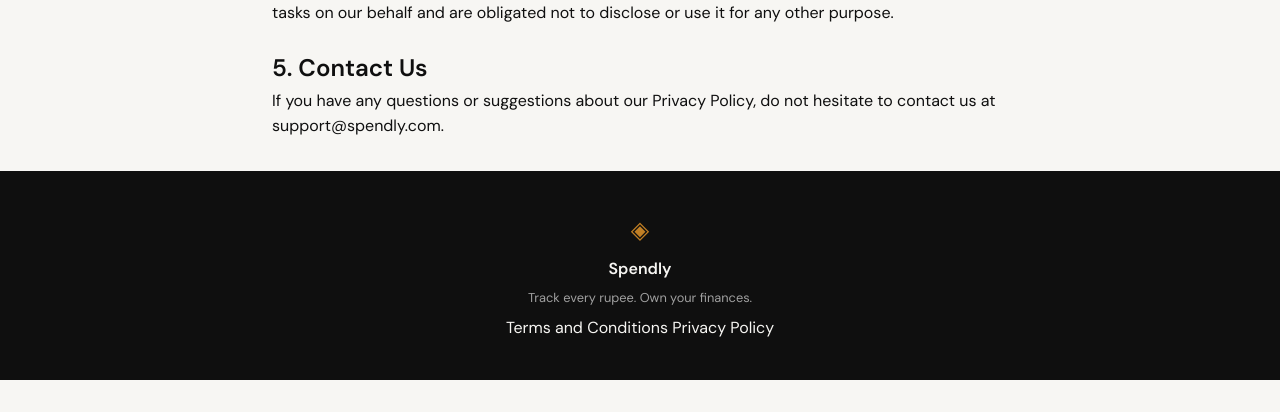
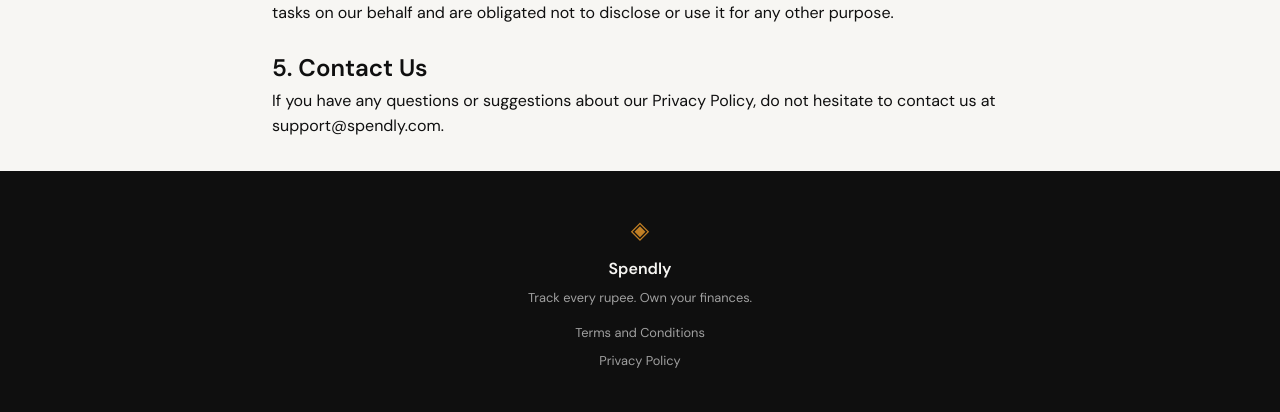
Before and after one commit to Somesh9618/Spendly, a Flask app: page /privacy in a window 1280 px wide. Shown: the part 701-1113 px from the top of the page. Before the commit the page ends 1081 px from the top, so only its background shows below. Run offline with Flask 3, Linux system fonts and the light colour scheme.

Commit message:
added footer links for terms and privacy policy

```diff
--- a/static/css/style.css
+++ b/static/css/style.css
@@ -507,6 +507,23 @@ a { color: inherit; text-decoration: none; }
     color: var(--ink-faint);
 }
 
+.footer-links {
+    display: flex;
+    flex-direction: column;
+    gap: 0.5rem;
+    margin-top: 0.5rem;
+}
+
+.footer-links a {
+    font-size: 0.8rem;
+    color: var(--ink-faint);
+    transition: color 0.2s;
+}
+
+.footer-links a:hover {
+    color: var(--paper);
+}
+
 /* ------------------------------------------------------------------ */
 /* Responsive                                                          */
 /* ------------------------------------------------------------------ */
--- a/templates/base.html
+++ b/templates/base.html
@@ -34,7 +34,7 @@
             <span class="brand-icon">◈</span>
             <span class="footer-name">Spendly</span>
             <p class="footer-copy">Track every rupee. Own your finances.</p>
-            <div>
+            <div class="footer-links">
                 <a href="{{ url_for('terms') }}">Terms and Conditions</a>
                 <a href="{{ url_for('privacy') }}">Privacy Policy</a>
             </div>
```
